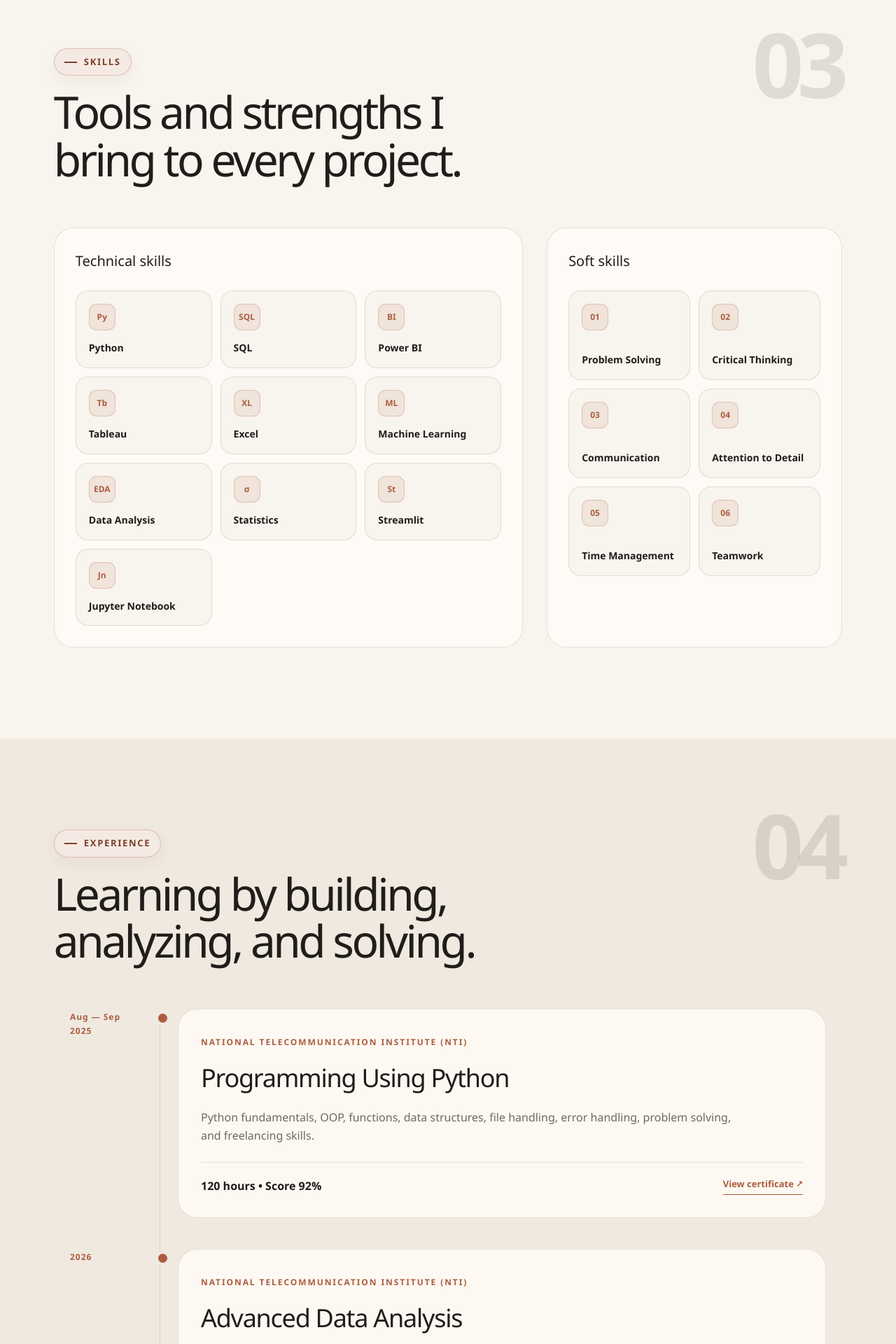
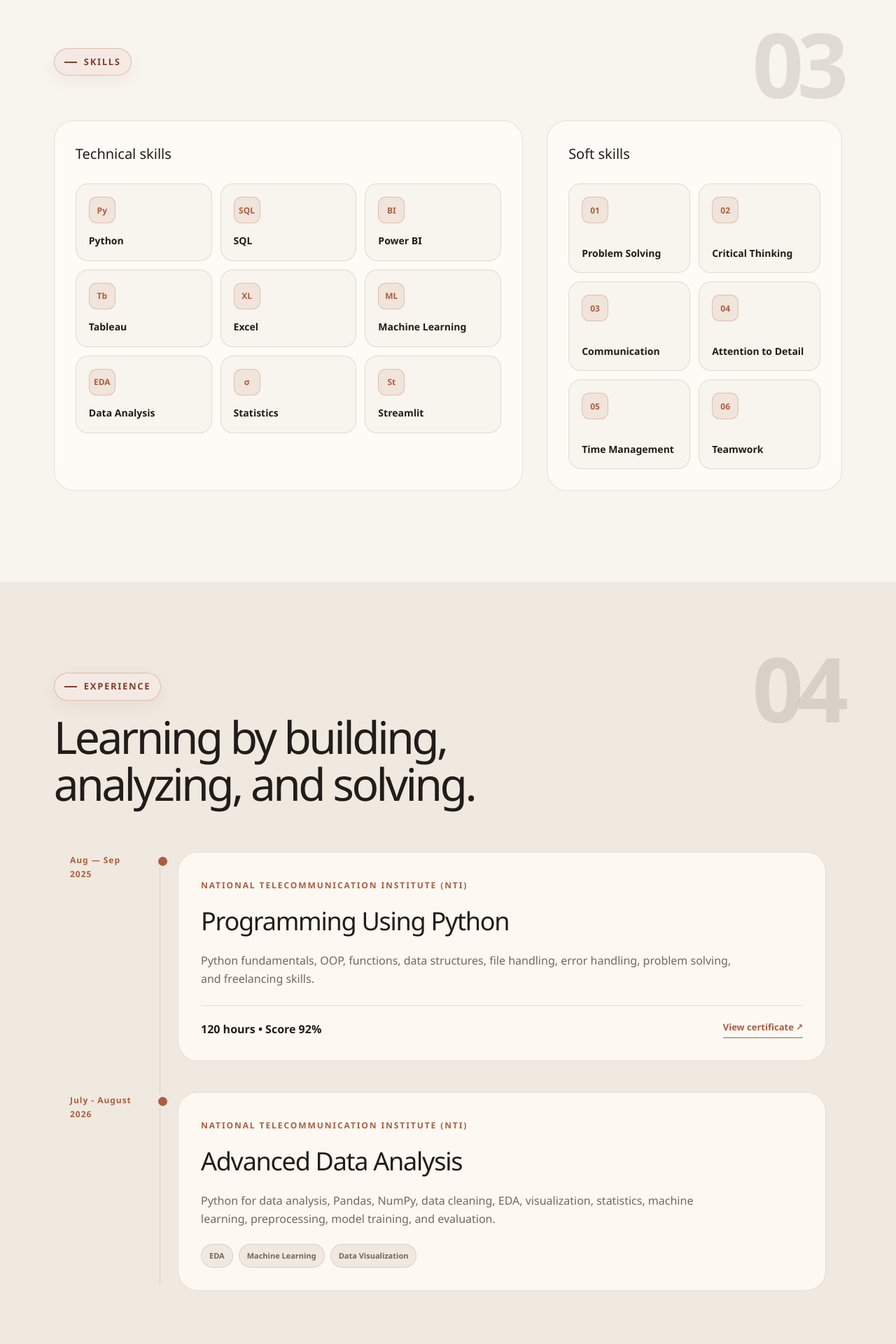
Before and after one commit to MariamAbdelrahim/Mariam-Abdelrahim-Portfolio, a Next.js app: page / in a window 1280 px wide. Shown: the part 2300-4220 px from the top of the page at 70% size. Built offline with nearby package versions, Linux system fonts and the light colour scheme.

Commit message:
Update portfolio skills and training dates

```diff
--- a/app/page.tsx
+++ b/app/page.tsx
@@ -44,7 +44,7 @@ const copy = {
     advancedTraining: "Advanced Data Analysis",
     nti: "National Telecommunication Institute (NTI)",
     pythonDate: "Aug — Sep 2025",
-    advancedDate: "2026",
+    advancedDate: "July - August 2026",
     hoursScore: "120 hours • Score 92%",
     pythonSkills:
       "Python fundamentals, OOP, functions, data structures, file handling, error handling, problem solving, and freelancing skills.",
@@ -114,7 +114,7 @@ const copy = {
     advancedTraining: "تحليل البيانات المتقدم",
     nti: "المعهد القومي للاتصالات (NTI)",
     pythonDate: "أغسطس — سبتمبر 2025",
-    advancedDate: "2026",
+    advancedDate: "يوليو - أغسطس 2026",
     hoursScore: "120 ساعة • النتيجة 92%",
     pythonSkills:
       "أساسيات Python، البرمجة كائنية التوجه، الدوال، هياكل البيانات، التعامل مع الملفات والأخطاء، حل المشكلات، ومهارات العمل الحر.",
@@ -158,7 +158,6 @@ const technicalSkills = [
   ["EDA", "Data Analysis"],
   ["σ", "Statistics"],
   ["St", "Streamlit"],
-  ["Jn", "Jupyter Notebook"],
 ];
 
 const softSkills = [
@@ -345,12 +344,12 @@ function SectionHeading({
   title,
 }: {
   label: string;
-  title: string;
+  title?: string;
 }) {
   return (
     <div className="section-heading" data-reveal>
       <span className="eyebrow">{label}</span>
-      <h2>{title}</h2>
+      {title ? <h2>{title}</h2> : null}
     </div>
   );
 }
@@ -558,7 +557,7 @@ export default function Home() {
 
         <section id="skills" className="section">
           <div className="section-number" aria-hidden="true">03</div>
-          <SectionHeading label={t.skillsLabel} title={t.skillsTitle} />
+          <SectionHeading label={t.skillsLabel} />
           <div className="skills-layout">
             <div className="skill-group" data-reveal>
               <h3>{t.technical}</h3>
```
